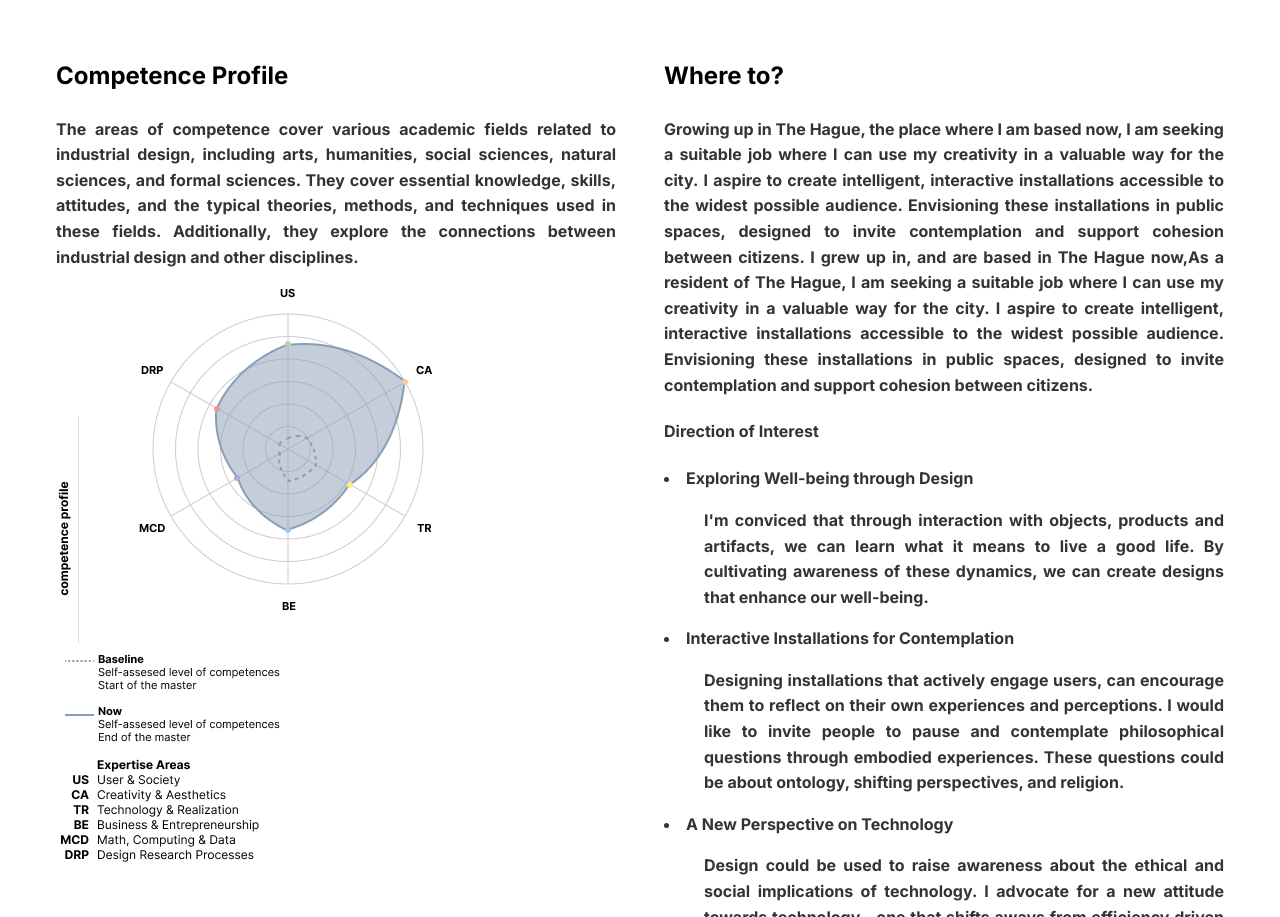
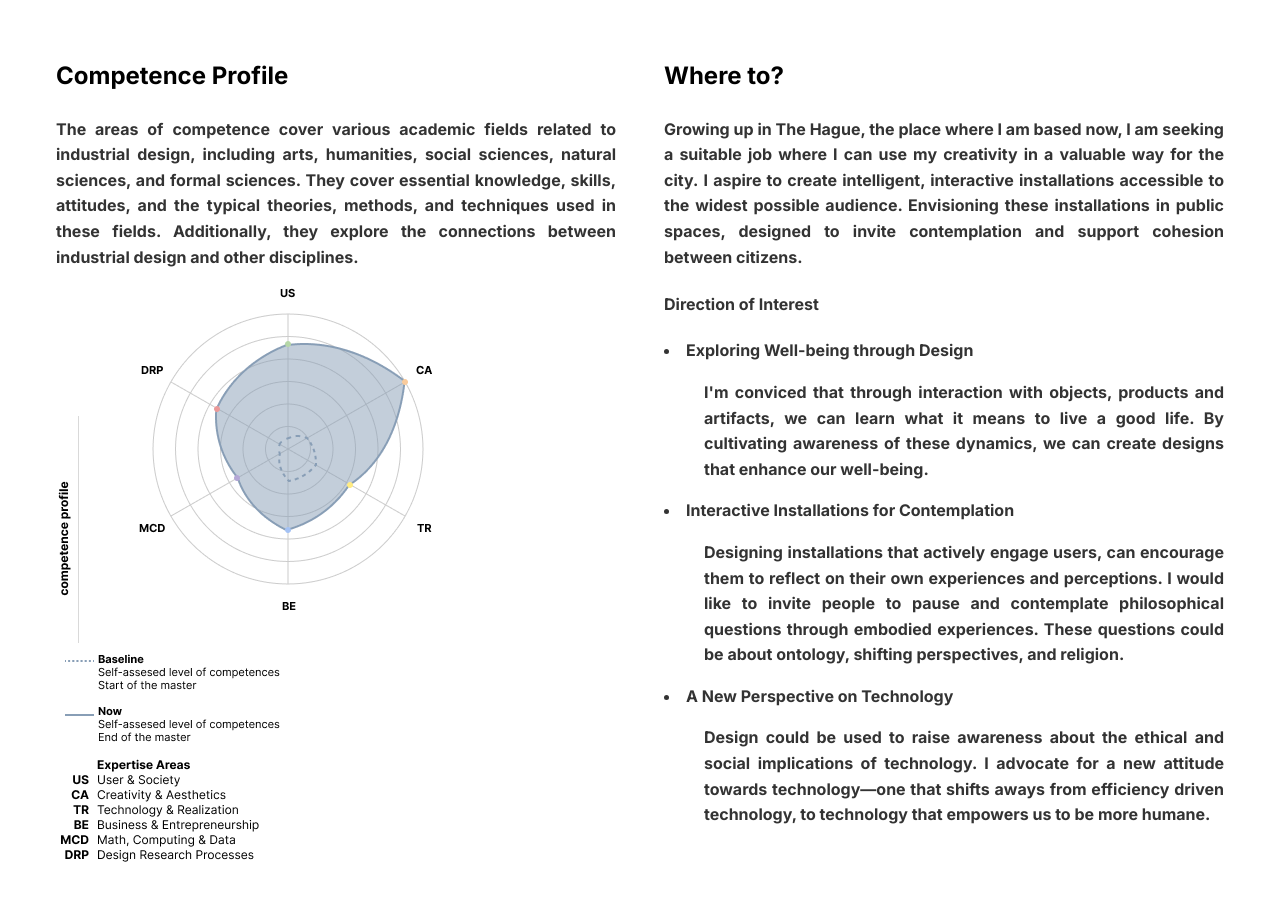
Before and after one commit to miloujansen/Adore, a plain HTML site: page index.html in a window 1280 px wide. Shown: the part 4270-5187 px from the top of the page. Drawn offline with nearby package versions, Linux system fonts and the light colour scheme; a script that the page names is missing.

Commit message:
Update index.html

```diff
--- a/index.html
+++ b/index.html
@@ -326,9 +326,7 @@ method allows me to reflect on emerging technologies and create <b>physical, int
                 Growing up in <b>The Hague, </b> the place where I am based now, I am seeking a suitable job where I can <b>use my
 creativity </b> in a valuable way <b>for the city.</b> I aspire to create <b>intelligent, interactive installations</b>
 accessible to the widest possible audience. Envisioning these installations <b>in public spaces, designed to invite contemplation and support cohesion between citizens. </b>
-                I grew up in, and are based in The Hague now,As a resident of The Hague, I am seeking a suitable job where I can use my creativity in a valuable way for the city.
-                I aspire to create intelligent, interactive installations accessible to the widest possible audience. Envisioning these installations <b>in public spaces, </b> designed to <b>invite contemplation and support cohesion </b>between citizens.
-                <p></p>
+             <p></p>
 
                 <h4>Direction of Interest</h4>
             <h4>
```
